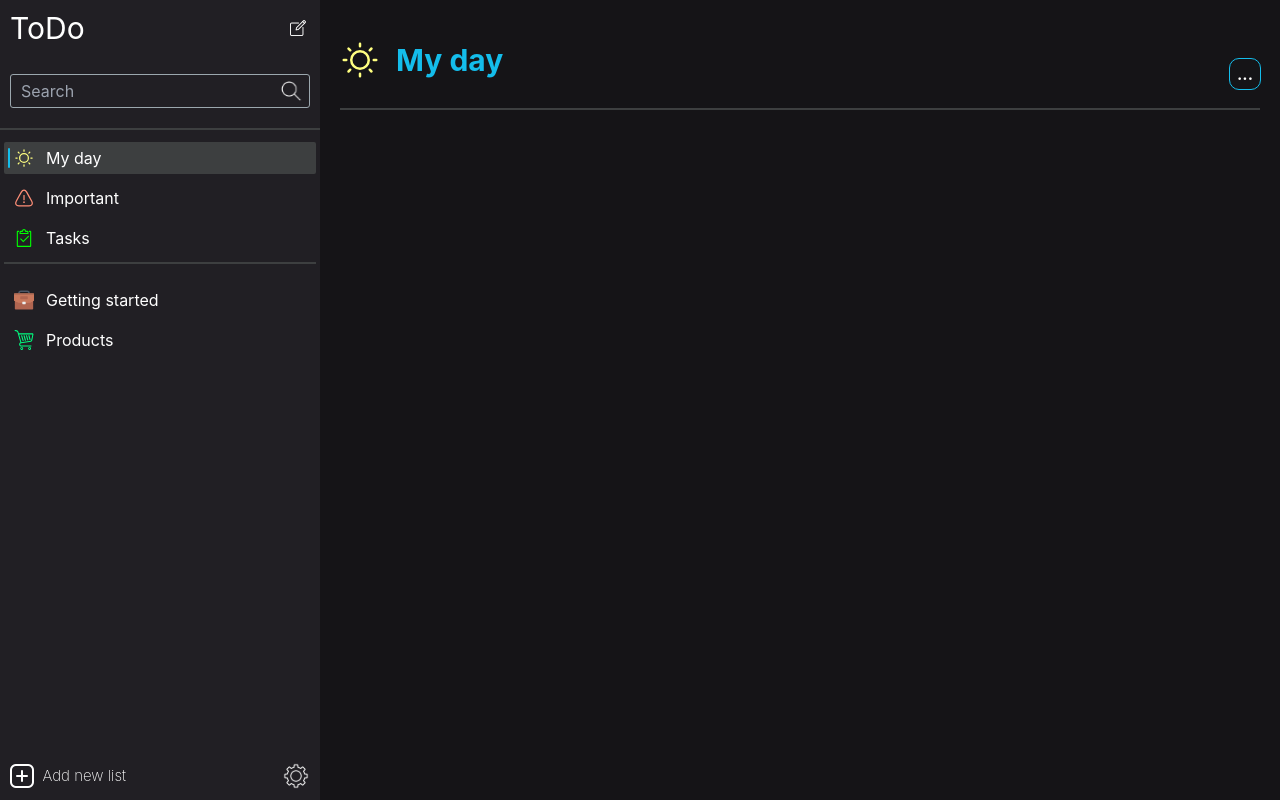
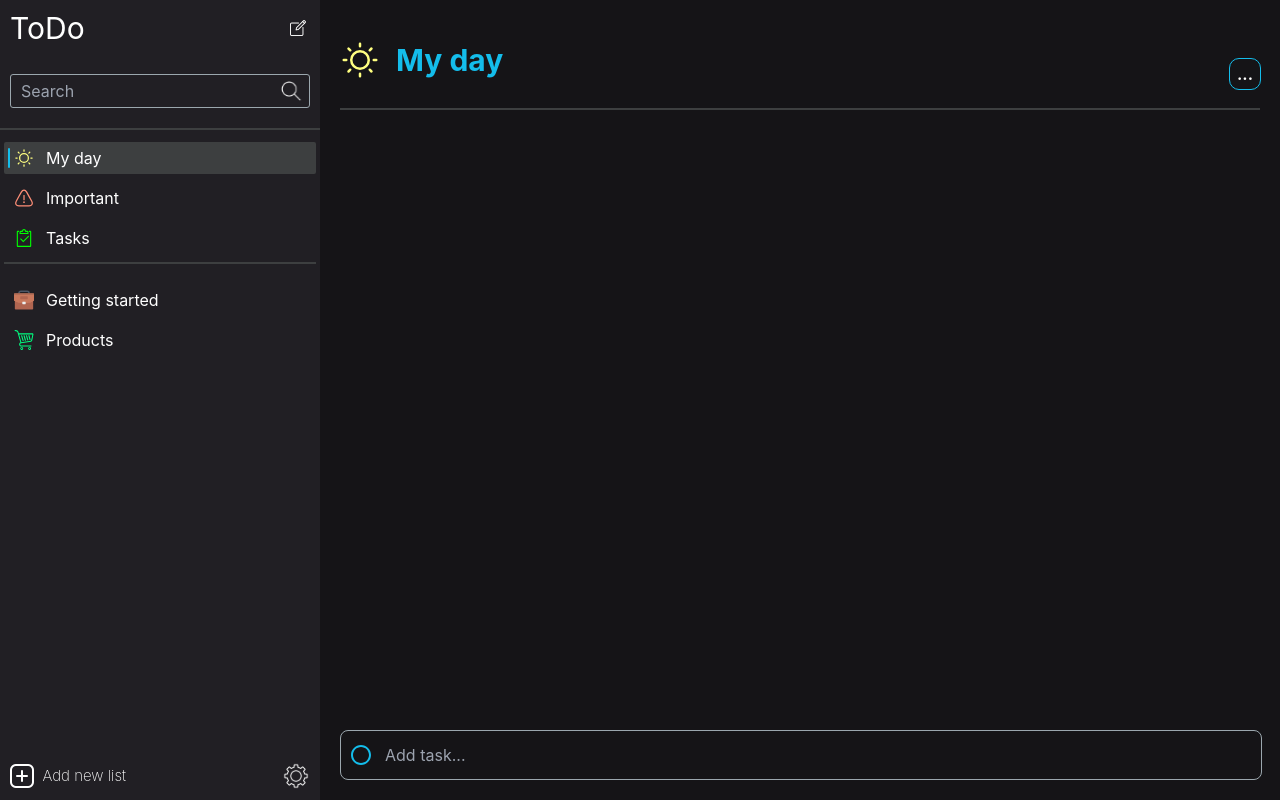
Before and after one commit to Zaccal/ToDo-application, a React (Vite) app: page / in a window 1280 px wide. Built offline with nearby package versions, Linux system fonts and the light colour scheme.

Commit message:
added function add task in tasks list

```diff
--- a/src/UI/Input/Input.tsx
+++ b/src/UI/Input/Input.tsx
@@ -10,7 +10,7 @@ const Input: FC<InputProps> = (props) => {
 
   return (
   <div className={`${props.className} ${classes.input_container}`}>
-    {props.iconFileName && <img className={classes.icon} src={`../../src/assets/icons/${props.iconFileName}`} alt={`icon ${props.iconFileName}`} />}
+    {props.iconFileName && <img className={`${classes.icon}`}  src={`../../src/assets/icons/${props.iconFileName}`} alt={`icon ${props.iconFileName}`} />}
     <input {...rest} className={classes.input}/>
   </div>
   );
--- /dev/null
+++ b/src/components/AddTaskInput/AddTaskInput.module.scss
@@ -0,0 +1,7 @@
+.Input {
+    @apply absolute bottom-3 w-[96%];
+
+    & img {
+        @apply left-2;
+    }
+}
--- /dev/null
+++ b/src/components/AddTaskInput/AddTaskInput.tsx
@@ -0,0 +1,57 @@
+import { useState, KeyboardEvent, useContext } from "react";
+import classes from "./AddTaskInput.module.scss";
+import Input from "../../UI/Input/Input";
+import Global from "../../context/Global";
+import { ToDoTask } from "../../types/interfaces";
+import useGetNowActiveTasksList from "../../hooks/useGetNowActiveTasksList";
+
+const AddTaskInput = () => {
+  const {LocalStore, setLocalStore} = useContext(Global)
+  const [newTaskValue, setNewTaskValue] = useState("");
+  const nowActiveTaskList = useGetNowActiveTasksList()
+  const addTaskHandler = (event: KeyboardEvent<HTMLInputElement>) => {
+    const key = event.key
+
+    if (key === 'Enter' && event.currentTarget.value.length >= 1) {
+      const newTask: ToDoTask = {
+        title: newTaskValue,
+        status: false,
+        id: Date.now(),
+      }
+
+      const updatedTaskListAddedNewTask = LocalStore.ToDoTasksLists.map(taskList => {
+        if (taskList.id === nowActiveTaskList.id) {
+          taskList.tasks = [...taskList.tasks, newTask]
+          return taskList
+        }
+
+        return taskList
+      })
+
+      setLocalStore({
+        LocalStore: {
+          ...LocalStore,
+          ToDoTasksLists: updatedTaskListAddedNewTask,
+
+        }
+      })
+
+      setNewTaskValue('')
+    }
+  }
+
+  return (
+    <div className={classes.Input}>
+      <Input
+        className="py-3 pl-11 rounded-lg"
+        iconFileName="round.svg"
+        value={newTaskValue}
+        onChange={event => setNewTaskValue(event.target.value)}
+        onKeyUp={event => addTaskHandler(event)}
+        placeholder="Add task..."
+      />
+    </div>
+  );
+};
+
+export default AddTaskInput;
--- a/src/components/Task/Task.module.scss
+++ b/src/components/Task/Task.module.scss
@@ -1,8 +1,8 @@
 .Task {
-    @apply transition-none bg-dark-color rounded-[9px] py-4 px-3;
+    @apply mb-3 bg-dark-color rounded-[9px] py-4 px-3;
 
     &.active {
-        @apply opacity-[0.8];
+        background-color: rgb(55, 56, 56);
 
         & p {
             text-decoration: line-through;
--- a/src/components/Task/Task.tsx
+++ b/src/components/Task/Task.tsx
@@ -59,7 +59,7 @@ const Task = ({TaskData}: TaskProps) => {
   }
 
   return (
-    <div className={`${classes.Task} ${TaskData.status ? classes.active : ''}`}>
+    <div className={`animate__animated animate__fadeInUp ${classes.Task} ${TaskData.status ? classes.active : ''}`}>
       <div className={classes.container}>
         <div className={classes.info}>
           <button className={`${classes.tick} ${TaskData.status ? classes.active : ''}`} onClick={() => handlerStatusTaskTick()}>
--- /dev/null
+++ b/src/hooks/useSortTasks.ts
@@ -0,0 +1,11 @@
+import { useMemo } from 'react';
+import { ToDoTask } from "../types/interfaces"
+
+const useSortTasks = (tasks: ToDoTask[]): ToDoTask[] => {
+    let sortedTasks;
+    sortedTasks = useMemo(() => {
+
+    }, [tasks])
+}
+
+export default useSortTasks
--- a/src/modules/Sidebar/Sidebar.module.scss
+++ b/src/modules/Sidebar/Sidebar.module.scss
@@ -1,5 +1,5 @@
 .sidebar {
-    @apply bg-avarage-color w-full h-fully-vh relative;
+    @apply bg-avarage-color w-full relative;
 }
 
 .sidebarContainer {
--- a/src/modules/TasksClipboard/TasksClipboard.module.scss
+++ b/src/modules/TasksClipboard/TasksClipboard.module.scss
@@ -7,6 +7,10 @@
 
 .title {
     @apply mb-7 text-3xl font-bold text-main flex items-center;
+    -webkit-animation-delay: 0.7s !important;
+    animation-delay: 0.7s !important;
+    -webkit-animation-delay: 0.7s !important;
+    animation-delay: 0.7s !important;
 }
 
 .icon {
--- a/src/modules/TasksClipboard/TasksClipboard.tsx
+++ b/src/modules/TasksClipboard/TasksClipboard.tsx
@@ -4,13 +4,14 @@ import List from "../../components/List/List"
 import Task from "../../components/Task/Task"
 import useGetNowActiveTasksList from "../../hooks/useGetNowActiveTasksList"
 import classes from './TasksClipboard.module.scss'
+import AddTaskInput from '../../components/AddTaskInput/AddTaskInput'
 
 const TasksClipboard = () => {
   const nowActiveTasksList = useGetNowActiveTasksList()
 
   return (
     <div className={classes.TasksClipboard} style={{'gridArea': 'content'}}>
-        <Container maxWidth="1480" className="mt-10" center={true}>
+        <Container maxWidth="1480" className="h-[94%] relative mt-10" center={true}>
           <div className={classes.header}>
             <h1 className={`animate__animated animate__fadeInUp ${classes.title}`} >
               {typeof(nowActiveTasksList.icon) === 'string' && (<img className={classes.icon} src={`/src/assets/icons/${nowActiveTasksList.icon}`} alt="task-list-icon"/>)}
@@ -24,6 +25,7 @@ const TasksClipboard = () => {
           <List items={nowActiveTasksList.tasks} renderItem={taskItem => {
             return <Task TaskData={taskItem} key={taskItem.id}/>
           }}/>
+          <AddTaskInput />
         </Container>
     </div>
   )
--- a/src/pages/Home/Home.module.scss
+++ b/src/pages/Home/Home.module.scss
@@ -3,4 +3,5 @@
     grid-template-columns: minmax(320px, 1fr) repeat(5, 1fr);
     grid-template-areas:
         'sidebar content content content content content';
+    @apply h-fully-vh;
 }
```
Also changed, not shown: src/assets/icons/round.svg (added), src/hooks/useGetNowActiveTasksList.ts (line endings or trailing spaces).
